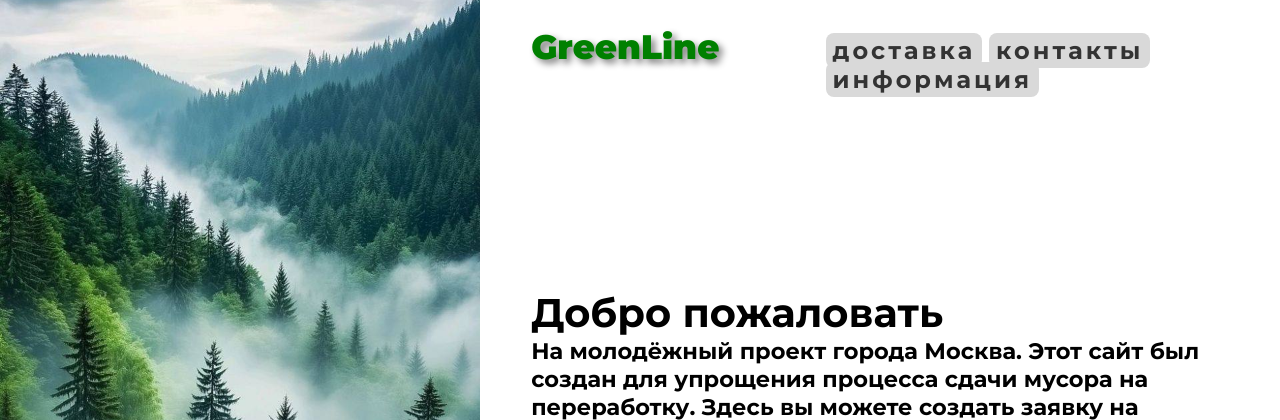
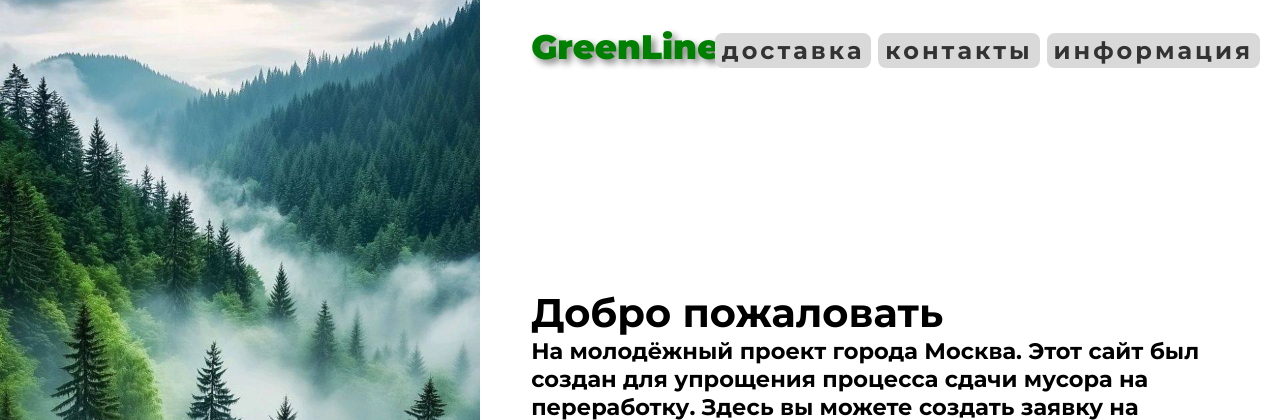
Before and after one commit to VANT00Z/Green-Line-YA, a Flask app: page / in a window 1280 px wide; the page is wider, and only the part inside the window is pictured. Shown: the top 420 px of that part. Run offline with Flask 3, Linux system fonts and the light colour scheme.

Commit message:
Little update (backend)
Update styles

```diff
--- a/static/css/main.css
+++ b/static/css/main.css
@@ -65,8 +65,7 @@ a {
   .buttons {
     font-size: 24px;
     font-weight: 700;
-    position: absolute;
-    padding-left: 23%;
+    right: 20px;
     padding-top: 10px;
   }
 
@@ -113,7 +112,6 @@ a {
     line-height: 50px;
     font-weight: 700;
     font-size: 24px;
-    margin: 0.5% auto auto 68%;
     display: flex;
     flex-direction: column;
   }
@@ -162,7 +160,6 @@ a {
 
   .buttons {
     font-weight: 600;
-    margin-top: 40px;
     text-align: center;
     padding: 1px 4px;
     font-size: 14px;
@@ -193,6 +190,10 @@ a {
 }
 
 /* Buttons style */
+.buttons {
+  position: fixed;
+}
+
 .buttons a {
   color: #333;
   background-color: rgba(217, 217, 217, 1);
```
